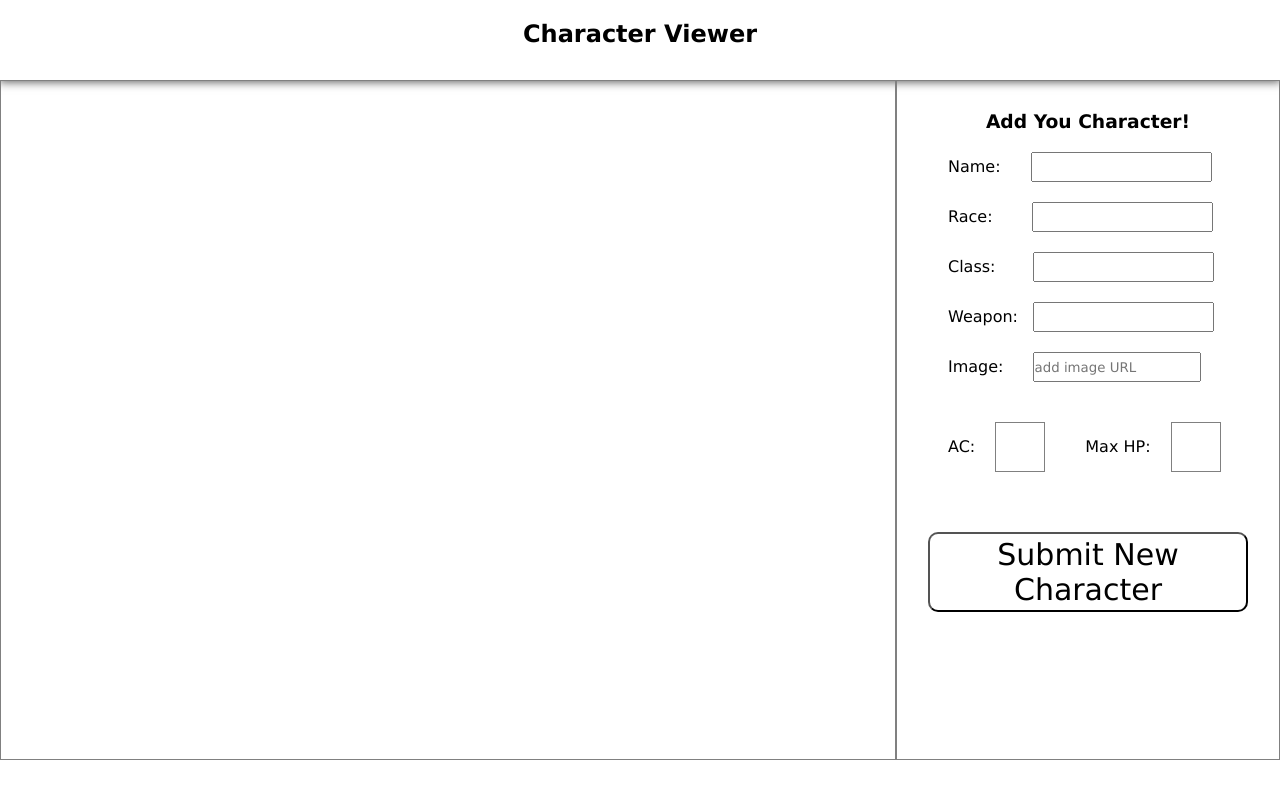
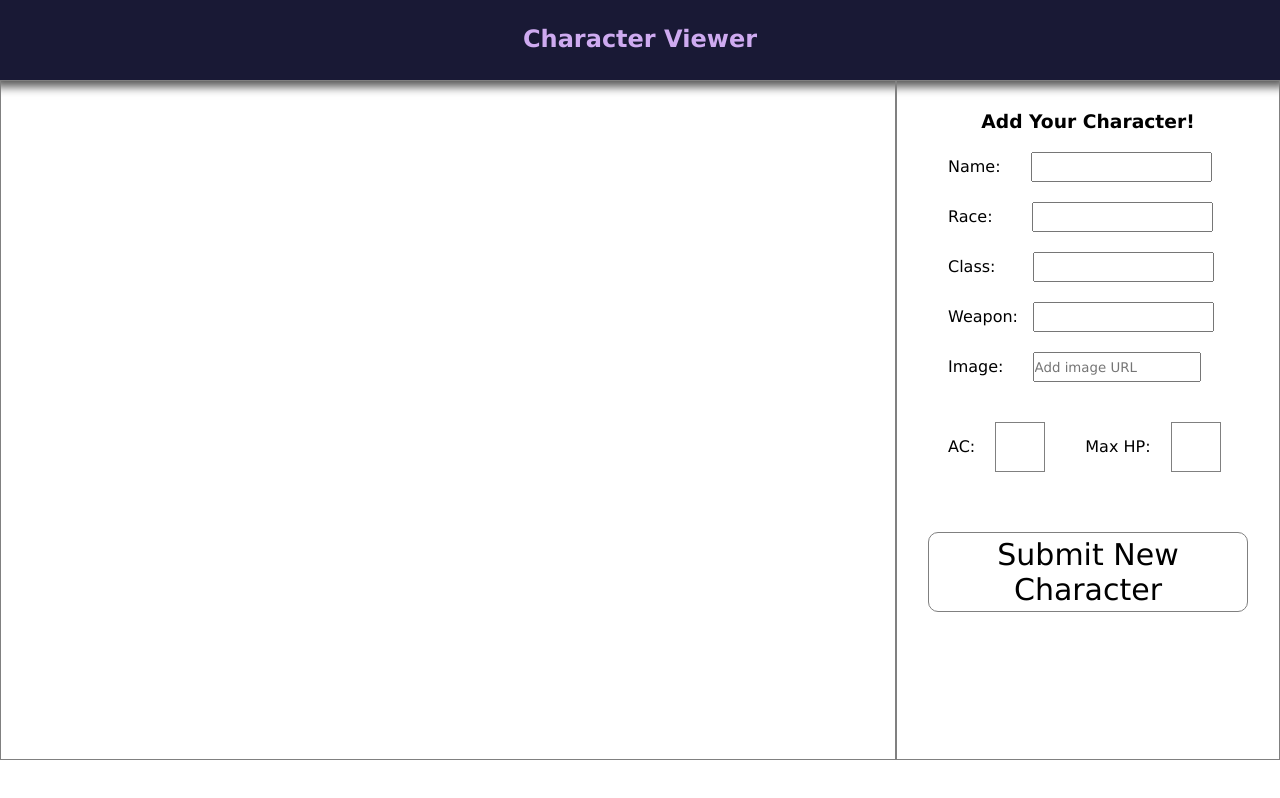
Before and after one commit to danielcope/nodb-dnd-characters, a React (Create React App) app: page / in a window 1280 px wide. Built offline with nearby package versions, Linux system fonts and the light colour scheme.

Commit message:
added just a couple of quick changes to CSS

```diff
--- a/src/App.css
+++ b/src/App.css
@@ -12,10 +12,12 @@ header {
   font-family:Verdana, Geneva, Tahoma, sans-serif;
   height: 10vh;
   text-align: center;
-  padding-top: 20px;
-  -webkit-box-shadow: 0 1px 9px 1px rgb(110, 110, 110);
-  -moz-box-shadow: 0 1px 9px 1px rgb(112, 112, 112);
-  box-shadow: 0 1px 9px 1px rgb(90, 90, 90);
+  padding-top: 25px;
+  -webkit-box-shadow: 0 1px 9px 6px rgb(110, 110, 110);
+  -moz-box-shadow: 0 1px 9px 6px rgb(112, 112, 112);
+  box-shadow: 0 1px 9px 6px rgb(90, 90, 90);
+  color:rgb(206, 170, 240);
+  background-color: rgb(25, 25, 53);
 }
 
 main {
@@ -100,11 +102,12 @@ main {
   font-size: 30px;
   font-family:Verdana, Geneva, Tahoma, sans-serif;
   background:transparent;
-  border:;
+  border: grey solid 1px;
   border-radius: 10px;
 }
 
 .submit-new:hover {
-  background-color: grey;
+  background-color: rgb(25, 25, 53);
+  color:rgb(206, 170, 240);
   cursor:pointer;
 }
--- a/src/Components/AddChar.js
+++ b/src/Components/AddChar.js
@@ -10,13 +10,13 @@ class AddChar extends Component {
   render (){
     return(
     <section className="add-info">
-      <h1>Add You Character!</h1>
+      <h1>Add Your Character!</h1>
       <section>
         <div className="input-list">Name: <input className="name"/></div>
         <div className="input-list">Race: <input className="race"/></div>
         <div className="input-list">Class: <input className="class"/></div>
         <div className="input-list">Weapon: <input className="weapon"/></div>
-        <div className="input-list">Image: <input className="img-add" placeholder="add image URL" /></div>
+        <div className="input-list">Image: <input className="img-add" placeholder="Add image URL" /></div>
         <section className="ac-hp">
           <div className="input-list">AC: <input className="ac"/></div>
           <div className="input-list">Max HP: <input className="maxhp"/></div>
```
